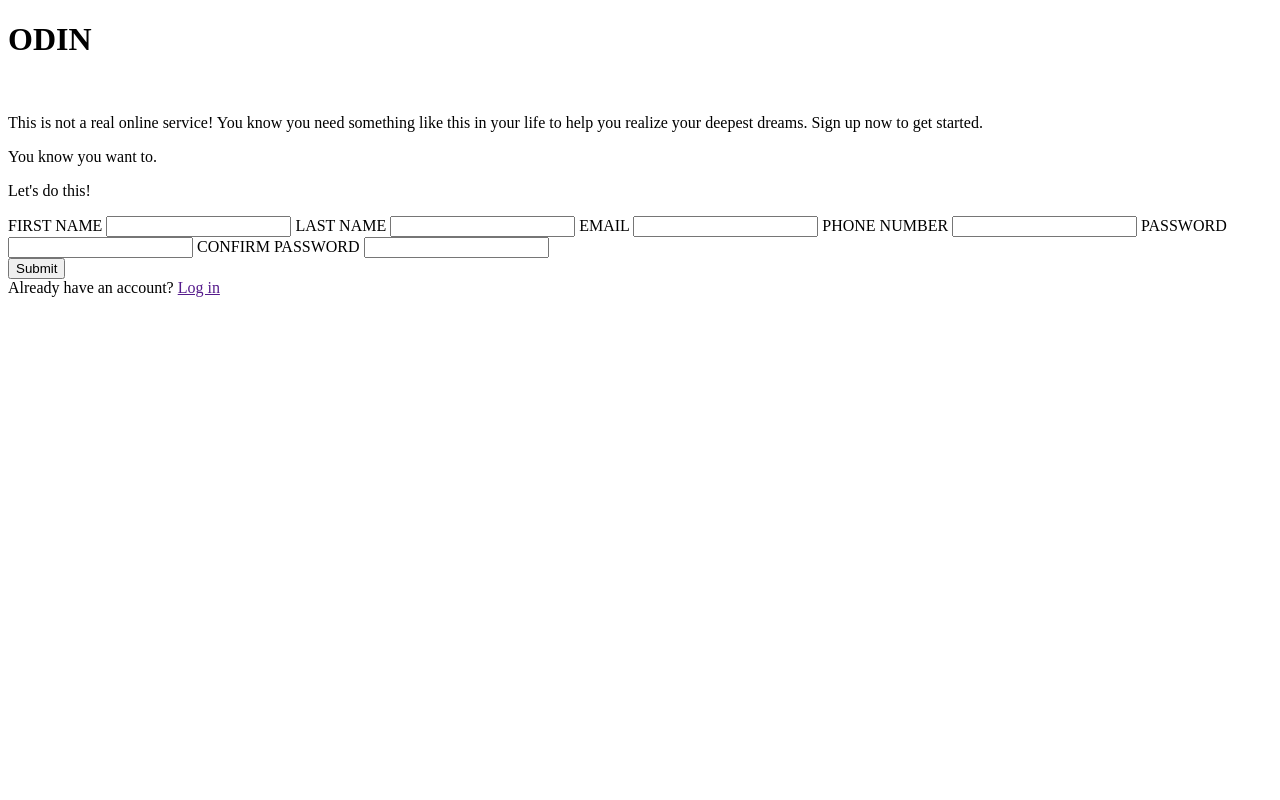
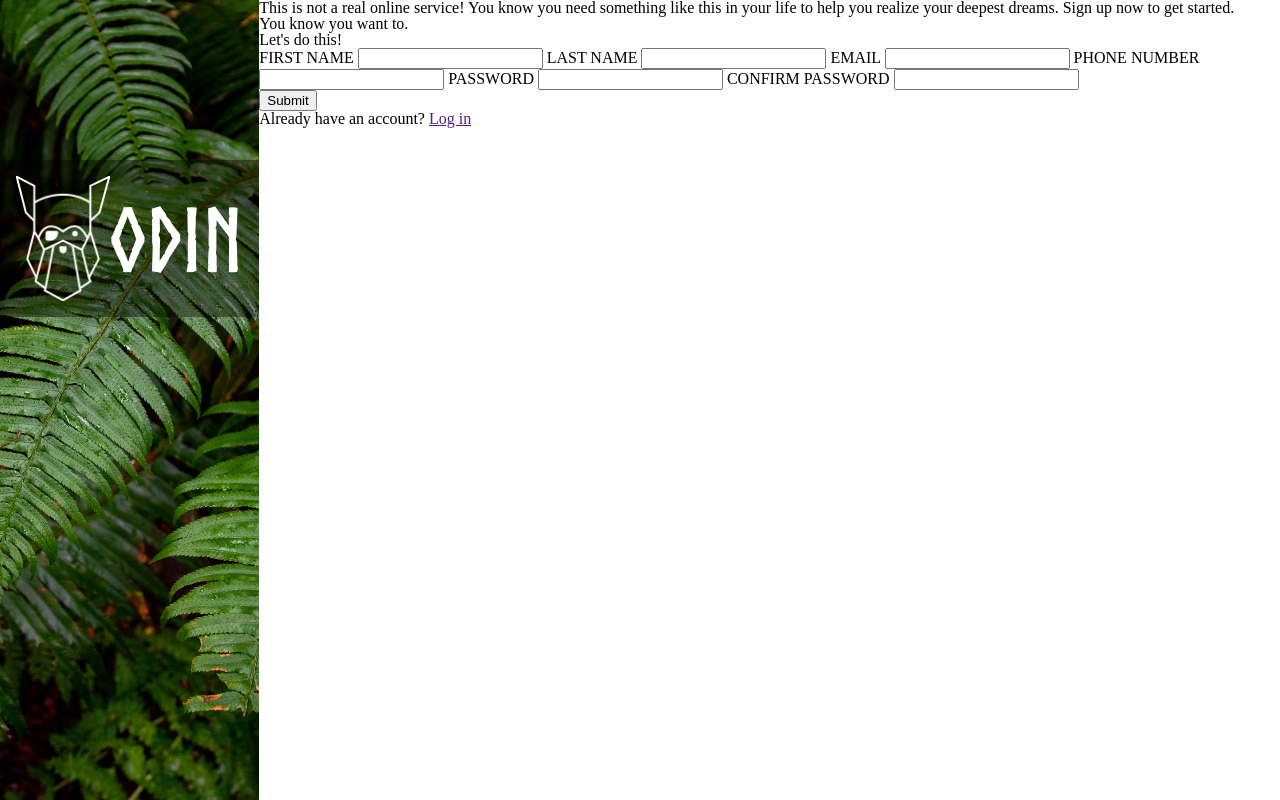
Before and after one commit to wenjebs/signup-form, a plain HTML site: page index.html in a window 1280 px wide. Drawn offline with Linux system fonts and the light colour scheme; files whose address does not match are found by name.

Commit message:
Style left side background + banner

```diff
--- a/index.html
+++ b/index.html
@@ -11,10 +11,10 @@
     <div class="container">
 
         <div class="left-side">
-            <header>
-                <h1><img src="/home/wenjie/Downloads/odin-lined.png" alt="" class="logo">ODIN</h1>
+            <header class="banner">
+                <img src="/home/wenjie/Downloads/odin-lined.png" alt="" class="logo">
+                <h1>ODIN</h1>
             </header>
-            <img src="/home/wenjie/Downloads/odinbackground.jpg" alt=""  class="background-image">
         </div>
 
         <div class="right-side">
--- a/styles.css
+++ b/styles.css
@@ -0,0 +1,97 @@
+.container {
+    display: flex;
+    min-height: 100vh;
+}
+
+@font-face {
+    font-family: "Norse Bold";
+    src: url(Norse-Bold.otf);
+}
+
+.left-side {
+    display: flex;
+    justify-content: center;
+    background-image: url(odinbackground.jpg);
+    background-position: center center;
+    background-size: cover;
+    flex: 3;
+}
+
+.logo {
+    height: 125px;
+}
+
+.banner {
+    display: flex;
+    background-color: rgb(0,0,0,0.4);
+    align-items: center;
+    justify-content: center;
+    width: 100%;
+    font-size: 5.5rem;
+    height: 125px;
+    margin-top: 20vh;
+    padding: 16px;
+    font-family: 'Norse Bold';
+}
+
+h1 {
+    color: white;
+}
+
+
+
+
+
+
+
+
+
+/*reset*/
+/* http://meyerweb.com/eric/tools/css/reset/
+   v2.0 | 20110126
+   License: none (public domain)
+*/
+
+html, body, div, span, applet, object, iframe,
+h1, h2, h3, h4, h5, h6, p, blockquote, pre,
+a, abbr, acronym, address, big, cite, code,
+del, dfn, em, img, ins, kbd, q, s, samp,
+small, strike, strong, sub, sup, tt, var,
+b, u, i, center,
+dl, dt, dd, ol, ul, li,
+fieldset, form, label, legend,
+table, caption, tbody, tfoot, thead, tr, th, td,
+article, aside, canvas, details, embed,
+figure, figcaption, footer, header, hgroup,
+menu, nav, output, ruby, section, summary,
+time, mark, audio, video {
+	margin: 0;
+	padding: 0;
+	border: 0;
+	font-size: 100%;
+	font: inherit;
+	vertical-align: baseline;
+}
+/* HTML5 display-role reset for older browsers */
+article, aside, details, figcaption, figure,
+footer, header, hgroup, menu, nav, section {
+	display: block;
+}
+body {
+	line-height: 1;
+}
+ol, ul {
+	list-style: none;
+}
+blockquote, q {
+	quotes: none;
+}
+blockquote:before, blockquote:after,
+q:before, q:after {
+	content: '';
+	content: none;
+}
+table {
+	border-collapse: collapse;
+	border-spacing: 0;
+}
```
Also changed, not shown: Norse-Bold.otf (added), odin-lined.png (added), odinbackground.jpg (added).
